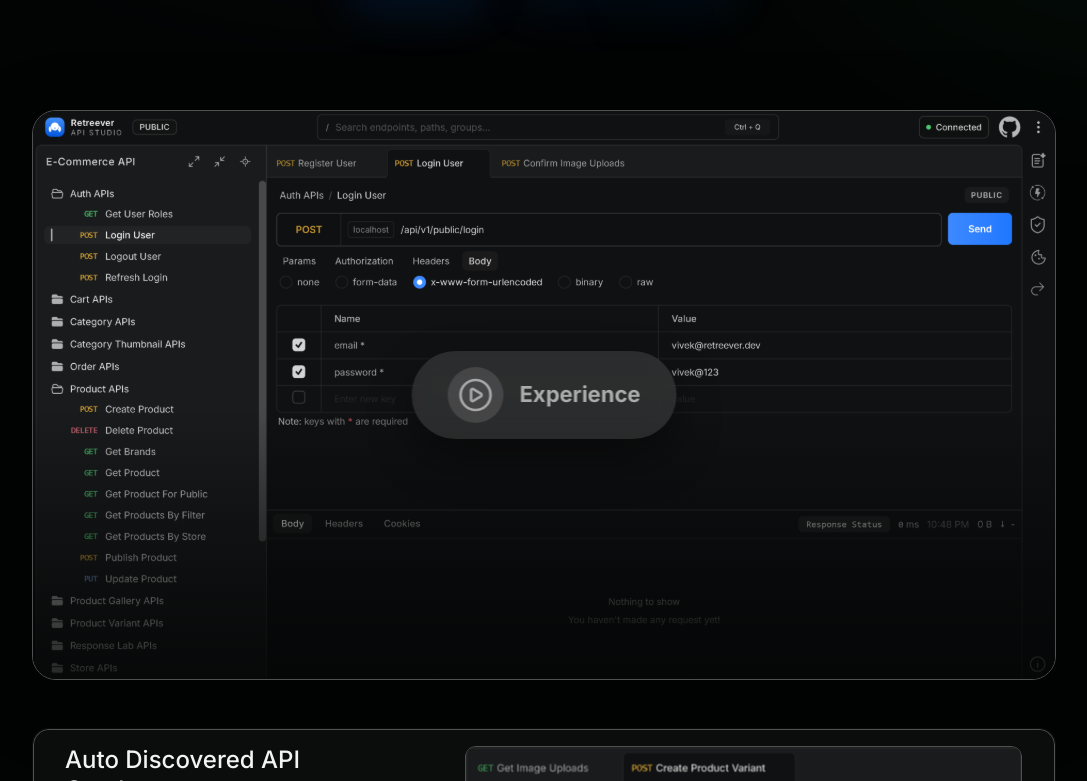
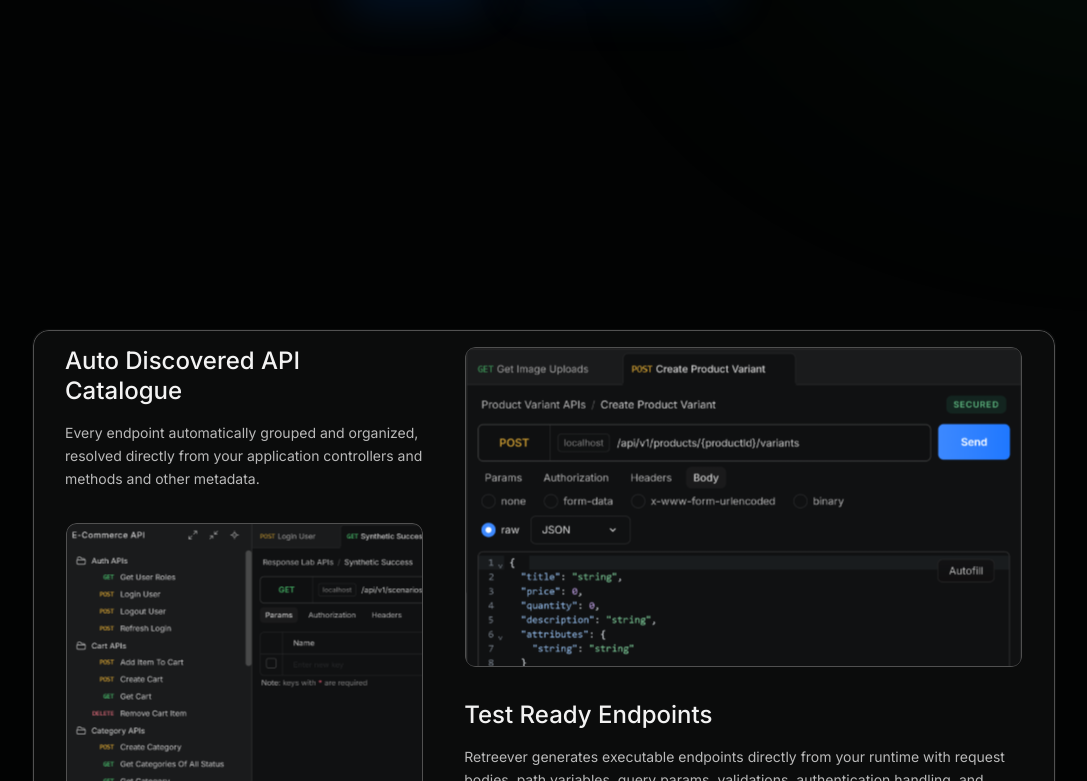
Before and after one commit to retreever-org/retreever-official, a React (Vite) app: page / in a window 1280 px wide. Shown: the part 519-1300 px from the top of the page, without its empty margins (96-1183 px from the left). Built offline with nearby package versions, Linux system fonts and the light colour scheme.

Commit message:
moved Experience card out of hero section

```diff
--- a/src/components/Home/HeroSection.jsx
+++ b/src/components/Home/HeroSection.jsx
@@ -1,5 +1,5 @@
 import { ArrowRight, BookOpen, PlayCircle } from "lucide-react";
-import DashboardSvg from "../../assets/image 7.svg";
+import HeroExperienceCard from "./HeroExperienceCard";
 
 const HeroSection = () => {
   return (
@@ -53,31 +53,7 @@
       </div>
       </div>
 
-      <div className="relative mt-14 w-full md:mt-28">
-
-        <div
-          data-page-spotlight-zone
-          className="relative overflow-hidden rounded-[20px] border border-border-mute shadow-[0_18px_70px_rgba(0,0,0,0.35)] md:rounded-3xl"
-        >
-          <img src={DashboardSvg} alt="Dashboard Preview" className="w-full" />
-
-          <div className="pointer-events-none absolute inset-x-0 bottom-0 h-[48%] bg-linear-to-b from-app-background/0 via-app-background/45 to-app-background/70" />
-          <div className="pointer-events-none absolute inset-x-0 bottom-0 h-[24%] bg-linear-to-b from-transparent to-app-background/30" />
-
-          <a
-            href="https://exp.retreever.dev"
-            className="group absolute left-1/2 top-1/2 inline-flex -translate-x-1/2 -translate-y-1/2 items-center gap-2 rounded-full bg-text-mute/16 px-5 py-3 text-[16px] font-bold tracking-normal text-text-mute/90 shadow-[0_20px_45px_rgba(0,0,0,0.42)] backdrop-blur-md transition-all duration-300 ease-out hover:scale-[1.045] hover:bg-text-mute/22 hover:text-text-primary hover:shadow-[0_24px_58px_rgba(0,0,0,0.55)] active:scale-[0.98] active:translate-y-[calc(-50%+2px)] md:gap-4 md:px-9 md:py-4 md:text-[22px]"
-          >
-            <span className="flex h-10 w-10 items-center justify-center rounded-full bg-text-mute/18 text-text-mute/85 transition-transform duration-300 ease-out group-hover:scale-105 group-active:scale-95 md:h-14 md:w-14">
-              <PlayCircle
-                className="h-6 w-6 md:h-9 md:w-9"
-                strokeWidth={1.8}
-              />
-            </span>
-            Experience
-          </a>
-        </div>
-      </div>
+      <HeroExperienceCard />
     </div>
   );
 };
```
